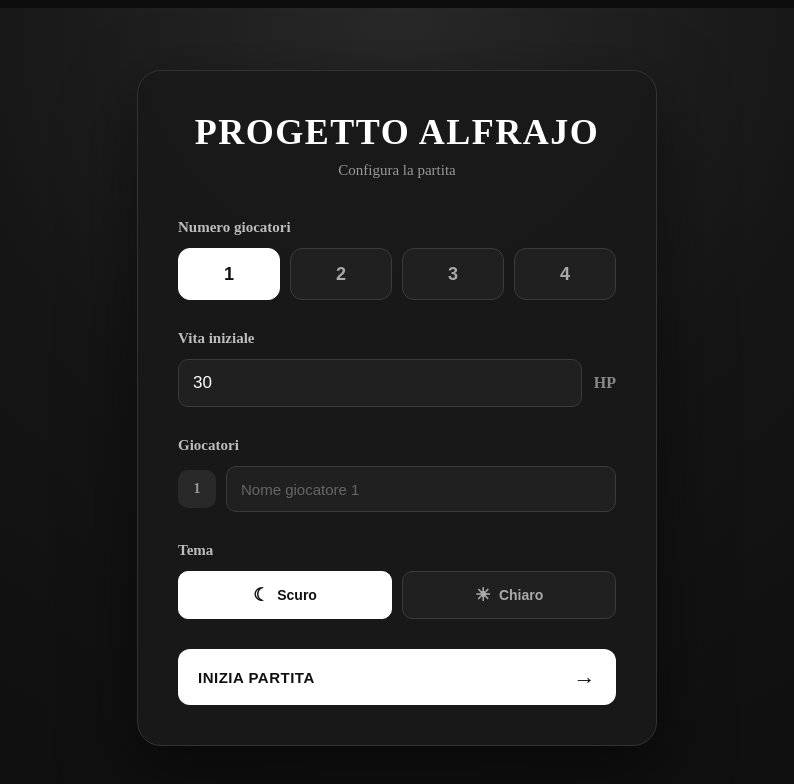
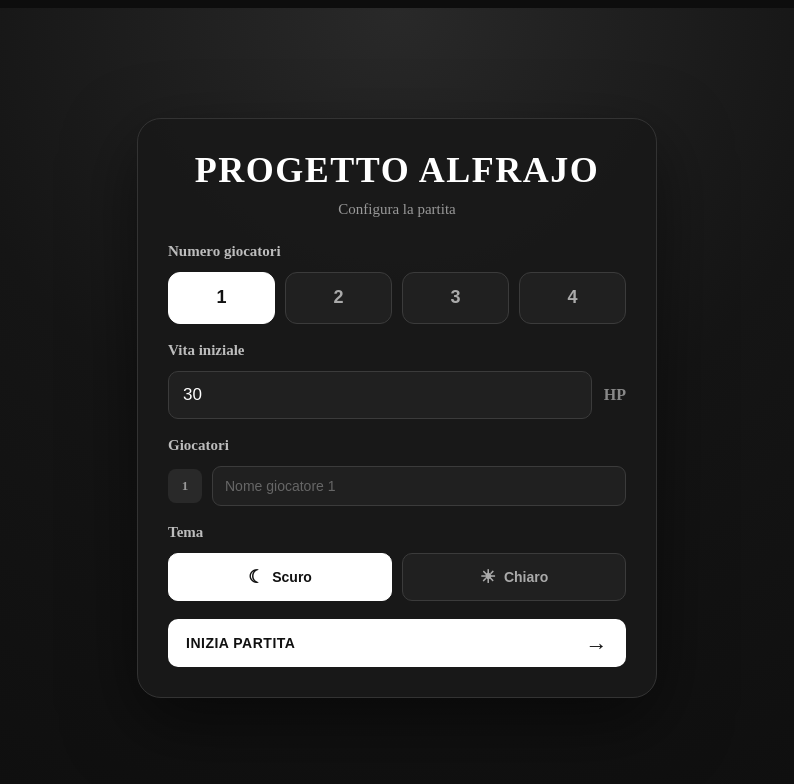
Before and after one commit to chi-ar/Alfrajo, an Angular app: page / in a window 1280 px wide. Shown: the top 784 px of the page, without its empty margins (243-1037 px from the left). Built offline with nearby package versions, Linux system fonts and the light colour scheme.

Commit message:
home page is now one-page

```diff
--- a/src/app/home/home.scss
+++ b/src/app/home/home.scss
@@ -3,7 +3,11 @@
 /* ============================================== */
 
 .home {
+  width: 100%;
+
   min-height: 100vh;
+
+  box-sizing: border-box;
 
   display: flex;
 
@@ -11,9 +15,9 @@
 
   justify-content: center;
 
-  box-sizing: border-box;
+  padding: 20px;
 
-  padding: 30px;
+  overflow: hidden;
 
   background:
     radial-gradient(
@@ -36,9 +40,13 @@
 
   max-width: 520px;
 
+  max-height: calc(100vh - 40px);
+
   box-sizing: border-box;
 
-  padding: 40px;
+  padding: 30px;
+
+  overflow: hidden;
 
   border: 1px solid #333;
 
@@ -50,19 +58,17 @@
     0 25px 70px rgba(0, 0, 0, 0.5);
 }
 
-
 /* ============================================== */
 /* TITOLO                                         */
 /* ============================================== */
 
 .title {
-  text-align: center;
-
-  margin-bottom: 40px;
+  margin-bottom: 25px;
 
   padding: 0 10px;
+
+  text-align: center;
 }
-
 
 .title h1 {
   margin: 0;
@@ -93,7 +99,7 @@
 /* ============================================== */
 
 .section {
-  margin-bottom: 30px;
+  margin-bottom: 18px;
 }
 
 
@@ -241,36 +247,36 @@
 
   justify-content: center;
 
-  width: 38px;
+  width: 34px;
 
-  min-width: 38px;
+  min-width: 34px;
 
-  height: 38px;
+  height: 34px;
 
-  border-radius: 10px;
+  border-radius: 8px;
 
   background: #292929;
 
   color: #999;
 
-  font-size: 14px;
+  font-size: 13px;
 
   font-weight: 600;
 }
 
 
 .player-input input {
+  height: 40px;
+
   width: 100%;
-
-  height: 46px;
 
   box-sizing: border-box;
 
-  padding: 0 14px;
+  padding: 0 12px;
 
   border: 1px solid #3b3b3b;
 
-  border-radius: 10px;
+  border-radius: 9px;
 
   outline: none;
 
@@ -278,13 +284,8 @@
 
   color: #ffffff;
 
-  font-size: 15px;
-
-  transition:
-    border-color 0.15s ease,
-    background 0.15s ease;
+  font-size: 14px;
 }
-
 
 .player-input input::placeholder {
   color: #666;
@@ -311,33 +312,28 @@
 
   width: 100%;
 
-  height: 56px;
+  height: 48px;
 
-  margin-top: 10px;
+  margin-top: 5px;
 
-  padding: 0 20px;
+  padding: 0 18px;
 
   border: none;
 
-  border-radius: 12px;
+  border-radius: 10px;
 
   background: #ffffff;
 
   color: #111;
 
-  font-size: 15px;
+  font-size: 14px;
 
   font-weight: 800;
 
   letter-spacing: 0.5px;
 
   cursor: pointer;
-
-  transition:
-    transform 0.15s ease,
-    box-shadow 0.15s ease;
 }
-
 
 .start-button:hover {
   transform: translateY(-2px);
@@ -358,7 +354,7 @@
 
 
 /* ============================================== */
-/* MOBILE                                         */
+/* REGOLE                                         */
 /* ============================================== */
 
 @media (max-width: 600px) {
@@ -382,6 +378,72 @@
 
   .title h1 {
     font-size: 34px;
+  }
+
+}
+
+@media (max-height: 750px) {
+
+  .home {
+    padding: 10px;
+  }
+
+
+  .setup-card {
+    padding: 20px;
+
+    max-height: calc(100vh - 20px);
+
+    border-radius: 18px;
+  }
+
+
+  .title {
+    margin-bottom: 18px;
+  }
+
+
+  .title h1 {
+    font-size: 30px;
+  }
+
+
+  .title p {
+    margin-top: 4px;
+
+    font-size: 13px;
+  }
+
+
+  .section {
+    margin-bottom: 12px;
+  }
+
+
+  .section h2 {
+    margin-bottom: 7px;
+
+    font-size: 13px;
+  }
+
+
+  .players-selector button {
+    height: 42px;
+  }
+
+
+  .life-input-wrapper input {
+    height: 40px;
+  }
+
+
+  .theme-selector button {
+    height: 40px;
+  }
+
+
+  .start-button {
+    height: 44px;
   }
 
 }
```
